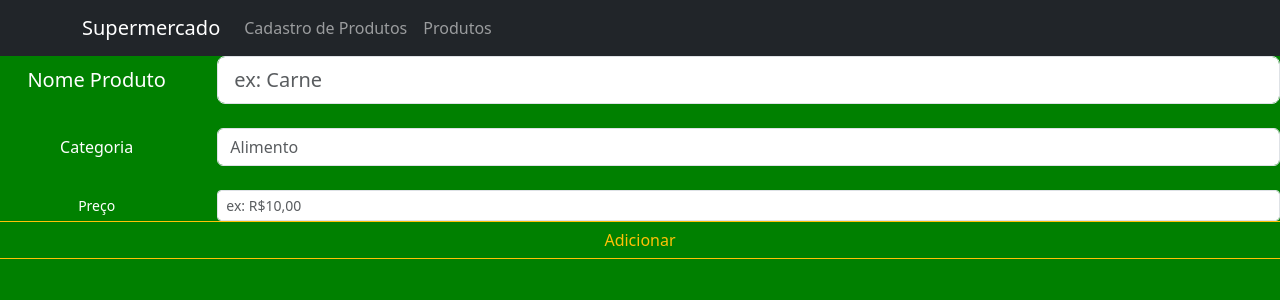
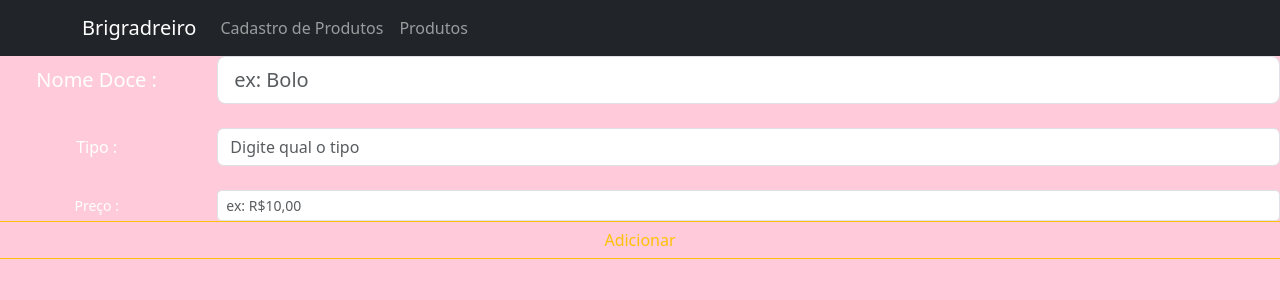
Before and after one commit to PedroIvo19/Prova-PedroIvo, a React (Create React App) app: page /cadastroprodutos in a window 1280 px wide. Shown: the top 300 px of the page. Built offline with nearby package versions, Linux system fonts and the light colour scheme.

Commit message:
Prova Recuperação

```diff
--- a/src/App.js
+++ b/src/App.js
@@ -9,7 +9,7 @@ import { ProdutoProvider } from './context/ProdutoContext.jsx'; // Certifique-se
 function App() {
     return (
         <ProdutoProvider>
-            <div className="App" style={{ backgroundColor: 'green', minHeight: '100vh', color: 'white' }}>
+            <div className="App">
                 <BrowserRouter>
                     <Routes>
                         <Route path='/produtos' element={<Produtos />} />
--- a/src/components/NavBar.jsx
+++ b/src/components/NavBar.jsx
@@ -7,7 +7,7 @@ const NavBar = () => {
   return (
     <Navbar bg="dark" variant="dark"> {/* Use o prop variant para definir o tema */}
       <Container>
-        <Navbar.Brand as={Link} to="/">Supermercado</Navbar.Brand>
+        <Navbar.Brand as={Link} to="/">Brigradreiro</Navbar.Brand>
         <Nav className="me-auto">
           <Nav.Link as={Link} to="/cadastroprodutos">Cadastro de Produtos</Nav.Link>
           <Nav.Link as={Link} to="/produtos">Produtos</Nav.Link> {/* Corrija o link aqui também */}
--- a/src/data/db.json
+++ b/src/data/db.json
@@ -1,46 +1,52 @@
 {
   "produtos": [
     {
-      "id": "ae2c",
-      "nome": "Beterraba",
-      "categoria": "Alimento",
-      "preco": "R$8,70"
+      "id": "f46b",
+      "nome": "Bolo",
+      "categoria": "doce",
+      "preco": "R$20,00"
     },
     {
-      "id": "ae4c",
-      "nome": "Cenoura",
-      "categoria": "Alimento",
-      "preco": "R$5,70"
+      "id": "2f80",
+      "nome": "Refrigerante",
+      "categoria": "bebida",
+      "preco": "R$4,50"
     },
     {
-      "id": "ae5c",
-      "nome": "Carne",
-      "categoria": "Alimento",
-      "preco": "R$15,70"
+      "id": "edeb",
+      "nome": "Torta",
+      "categoria": "doce",
+      "preco": "R$25,00"
     },
     {
-      "id": "ae6c",
-      "nome": "Melância",
-      "categoria": "Alimento",
-      "preco": "R$8,70"
+      "id": "b605",
+      "nome": "Sukita",
+      "categoria": "refrigerante",
+      "preco": "R$2,50"
     },
     {
-      "id": "ae7c",
-      "nome": "Miojo",
-      "categoria": "Alimento",
-      "preco": "R$3,50"
+      "id": "c07f",
+      "nome": "Pavê",
+      "categoria": "doce",
+      "preco": "R$17,00"
     },
     {
-      "id": "187d",
-      "nome": "boi",
-      "categoria": "açougue",
-      "preco": "10"
+      "id": "fdd7",
+      "nome": "Brigadeiro",
+      "categoria": "doce",
+      "preco": "R$4,70"
     },
     {
-      "id": "0eb6",
-      "nome": "boi2",
-      "categoria": "açougue",
-      "preco": "10"
+      "id": "cef0",
+      "nome": "Torta de limão",
+      "categoria": "doce",
+      "preco": "R$18,00"
+    },
+    {
+      "id": "3e03",
+      "nome": "Brisadeiro",
+      "categoria": "doce",
+      "preco": "R$4,20"
     }
   ]
 }
--- a/src/pages/CadastroProdutos.jsx
+++ b/src/pages/CadastroProdutos.jsx
@@ -27,15 +27,15 @@ const CadastroProdutos = () => {
   };
 
     return (
-        <div style={{ backgroundColor: 'green' }}>
+        <div style={{ backgroundColor: '#ffcbdb', minHeight: '100vh', color: 'white' }}>
             <NavBar />
             <Row>
-                <Form.Label column="lg" lg={2}>Nome Produto</Form.Label>
+                <Form.Label column="lg" lg={2}>Nome Doce :</Form.Label>
                 <Col>
                     <Form.Control
                         size="lg"
                         type="text"
-                        placeholder="ex: Carne"
+                        placeholder="ex: Bolo"
                         value={nome}
                         onChange={(e) => setNome(e.target.value)}
                     />
@@ -43,11 +43,11 @@ const CadastroProdutos = () => {
             </Row>
             <br />
             <Row>
-                <Form.Label column lg={2}>Categoria</Form.Label>
+                <Form.Label column lg={2}>Tipo :</Form.Label>
                 <Col>
                     <Form.Control
                         type="text"
-                        placeholder="Alimento"
+                        placeholder="Digite qual o tipo"
                         value={categoria}
                         onChange={(e) => setCategoria(e.target.value)}
                     />
@@ -55,7 +55,7 @@ const CadastroProdutos = () => {
             </Row>
             <br />
             <Row>
-                <Form.Label column="sm" lg={2}>Preço</Form.Label>
+                <Form.Label column="sm" lg={2}>Preço :</Form.Label>
                 <Col>
                     <Form.Control
                         size="sm"
--- a/src/pages/Login.jsx
+++ b/src/pages/Login.jsx
@@ -34,7 +34,7 @@ const Login = () => {
     }
 
     // Valida o usuário e a senha
-    if (usuario === "admin" && senha === "4321") {
+    if (usuario === "docemel@sodoce.com.br" && senha === "brigadeiro123") {
       setAlertaClass("m-3 d-none");
       alert("Login efetuado com Sucesso");
       navigate('/produtos'); // Redireciona para a página de produtos
--- a/src/pages/Produtos.jsx
+++ b/src/pages/Produtos.jsx
@@ -49,7 +49,7 @@ const Produtos = () => {
   };
 
   return (
-    <div>
+    <div style={{ backgroundColor: '#ffcbdb', minHeight: '100vh', color: 'white' }}>
       <NavBar />
       <Container>
         <h1>Lista de Produtos</h1>
```
